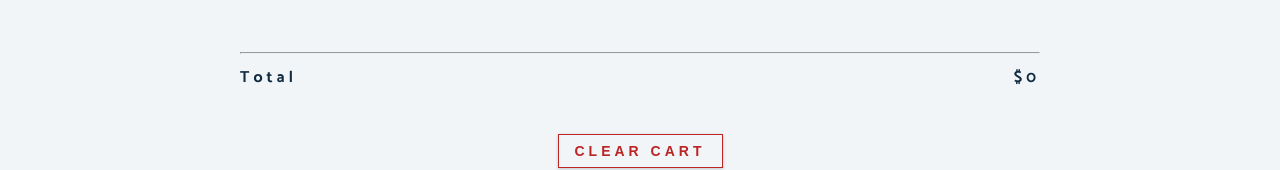
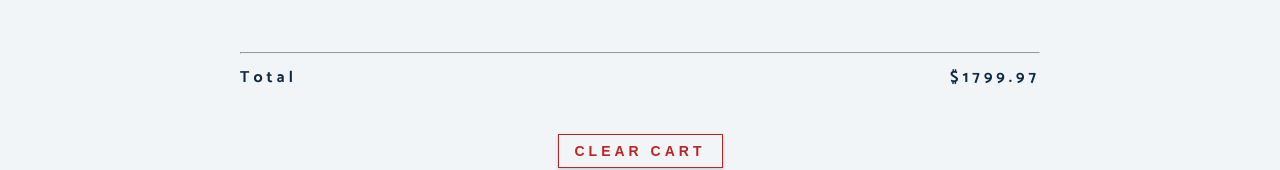
Before and after one commit to Vaibhav-Dhiman/Redux_Shop, a React (Create React App) app in the folder Shoping_Cart-UI/redux_shop/: page / in a window 1280 px wide. Shown: the part 496-666 px from the top of the page. Built offline with nearby package versions, Linux system fonts and the light colour scheme.

Commit message:
comleted

```diff
--- a/Shoping_Cart-UI/redux_shop/src/App.js
+++ b/Shoping_Cart-UI/redux_shop/src/App.js
@@ -3,7 +3,6 @@ import React from "react";
 import Navbar from "./components/Navbar";
 import CartContainer from "./components/CartContainer";
 // items
-import cartItems from "./cart-items";
 import reducer from "./components/Reducers";
 import {Provider} from "react-redux";
 // redux stuff
@@ -15,13 +14,13 @@ import {Provider} from "react-redux";
 import {createStore} from 'redux';
 
 // initial state value
-const initialStore = {
-  cart:cartItems,
-  total:16,
-  amount:5
-};
+// const initialStore = {
+//   cart:cartItems,
+//   total:16,
+//   amount:5
+// };
 
-const store = createStore(reducer,initialStore);
+const store = createStore(reducer);
 
 function App() {
   // cart setup
--- a/Shoping_Cart-UI/redux_shop/src/components/CartItem.js
+++ b/Shoping_Cart-UI/redux_shop/src/components/CartItem.js
@@ -1,8 +1,8 @@
 import React from "react";
 import {connect} from "react-redux";
-import {DECREASE,INCREASE,REMOVE} from "./Actions";
+import {DECREASE,INCREASE,REMOVE,TOGGLE_AMOUNT} from "./Actions";
 
-const CartItem = ({ img, title, price, amount,remove,increase,decrease }) => {
+const CartItem = ({ img, title, price, amount,remove,increase,decrease,toggle }) => {
   return (
     <div className="cart-item">
       <img src={img} alt={title} />
@@ -14,7 +14,7 @@ const CartItem = ({ img, title, price, amount,remove,increase,decrease }) => {
       </div>
       <div>
         {/* increase amount */}
-        <button className="amount-btn" onClick={() => increase()}>
+        <button className="amount-btn" onClick={() => toggle("inc")}>
           <svg xmlns="http://www.w3.org/2000/svg" viewBox="0 0 20 20">
             <path d="M10.707 7.05L10 6.343 4.343 12l1.414 1.414L10 9.172l4.243 4.242L15.657 12z" />
           </svg>
@@ -22,7 +22,15 @@ const CartItem = ({ img, title, price, amount,remove,increase,decrease }) => {
         {/* amount */}
         <p className="amount">{amount}</p>
         {/* decrease amount */}
-        <button className="amount-btn" onClick={() => decrease()}>
+        <button className="amount-btn"
+        onClick={() =>{
+         if(amount === 1) {
+           return remove();
+         }
+         else {
+           return toggle("dec");
+         }
+        }}>
           <svg xmlns="http://www.w3.org/2000/svg" viewBox="0 0 20 20">
             <path d="M9.293 12.95l.707.707L15.657 8l-1.414-1.414L10 10.828 5.757 6.586 4.343 8z" />
           </svg>
@@ -37,7 +45,8 @@ const mapDispatchToProps = (dispatch,ownProps) => {
   return {
     remove: ()=>dispatch({type:REMOVE,payload: {id}}),
     increase: ()=>dispatch({type:INCREASE,payload: {id}}),
-    decrease: ()=>dispatch({type:DECREASE,payload: {id,amount}})
+    decrease: ()=>dispatch({type:DECREASE,payload: {id,amount}}),
+    toggle:(toggle) => dispatch({type:TOGGLE_AMOUNT,payload:{id,toggle}})
 };
 };
 export default connect(null,mapDispatchToProps)(CartItem);
--- a/Shoping_Cart-UI/redux_shop/src/components/Reducers.js
+++ b/Shoping_Cart-UI/redux_shop/src/components/Reducers.js
@@ -1,66 +1,92 @@
-import {DECREASE,INCREASE,CLEAR_CART,REMOVE,GET_TOTALS} from "./Actions";
+import {
+  DECREASE,
+  INCREASE,
+  CLEAR_CART,
+  REMOVE,
+  GET_TOTALS,
+  TOGGLE_AMOUNT
+} from "../components/Actions";
+import cartItems from "../cart-items";
 
-// reducer here will dispatch action
-function reducer(state,action) {
-  if(action.type === CLEAR_CART) {
-    return {...state,cart:[]};
+const initialStore = {
+  cart: cartItems,
+  total: 0,
+  amount: 0
+};
+function reducer(state = initialStore, action) {
+  if (action.type === CLEAR_CART) {
+    return { ...state, cart: [] };
+  }
+  if (action.type === DECREASE) {
+    let tempCart = state.cart.map(cartItem => {
+      if (cartItem.id === action.payload.id) {
+        cartItem = { ...cartItem, amount: cartItem.amount - 1 };
+      }
+      return cartItem;
+    });
+
+    return { ...state, cart: tempCart };
+  }
+  if (action.type === INCREASE) {
+    let tempCart = state.cart.map(cartItem => {
+      if (cartItem.id === action.payload.id) {
+        cartItem = { ...cartItem, amount: cartItem.amount + 1 };
+      }
+      return cartItem;
+    });
+    return { ...state, cart: tempCart };
+  }
+  if (action.type === REMOVE) {
+    return {
+      ...state,
+      cart: state.cart.filter(cartItem => cartItem.id !== action.payload.id)
+    };
+  }
+  if (action.type === GET_TOTALS) {
+    let { total, amount } = state.cart.reduce(
+      (cartTotal, cartItem) => {
+        const { price, amount } = cartItem;
+        const itemTotal = price * amount;
+
+        cartTotal.total += itemTotal;
+        cartTotal.amount += amount;
+
+        return cartTotal;
+      },
+      {
+        total: 0,
+        amount: 0
+      }
+    );
+    total = parseFloat(total.toFixed(2));
+    return { ...state, total, amount };
   }
 
-  if(action.type === DECREASE) {
-    if(action.payload.amount === 1) {
-      return {...state,
-        cart:state.cart.filter(item=> item.id !== action.payload.id)}
+
+  if (action.type === TOGGLE_AMOUNT) {
+    return {
+      ...state,
+      cart: state.cart.map(cartItem => {
+        if (cartItem.id === action.payload.id) {
+          if (action.payload.toggle === "inc") {
+            return (cartItem = { ...cartItem, amount: cartItem.amount + 1 });
           }
-    else {
-      let tempCart = state.cart.map((cartItem) => {
-        if(cartItem.id === action.payload.id) {
-          cartItem = {...cartItem,amount:cartItem.amount -1}
+          if (action.payload.toggle === "dec") {
+            return (cartItem = { ...cartItem, amount: cartItem.amount - 1 });
+          }
         }
         return cartItem;
       })
-      return {...state,cart:tempCart}
+    };
   }
+  return state;
 }
 
-  if(action.type === INCREASE) {
-    let tempCart = state.cart.map((cartItem) => {
-      if(cartItem.id === action.payload.id) {
-        cartItem = {...cartItem,amount:cartItem.amount +1}
-      }
-      return cartItem;
-    })
+export default reducer;
 
-    return {...state,cart:tempCart}
-  }
-
-  if(action.type === GET_TOTALS) {
-     let {total, amount} = state.cart.reduce(
-       (cartTotal,cartItem) => {
-         const {price,amount} = cartItem;
-         cartTotal.amount += amount;
-       return cartTotal;
-     },{
-       total:0,
-       amount:0
-      });
-      return {...state,total,amount}
-  }
-
-
-  if(action.type === REMOVE) {
-    return {...state,
-      cart:state.cart.filter(item=> item.id !== action.payload.id)}
-  }
-   return state;
-
-      // switch(action.type) {
+// switch (action.type) {
 //   case CLEAR_CART:
-  //       return {...state,cart:[],amount:0}
+//     return { ...state, cart: [] };
 //   default:
 //     return state;
 // }
-
-
-  }
-
-  export default reducer;
```
Lines whose indentation alone changed are shown as unchanged.
